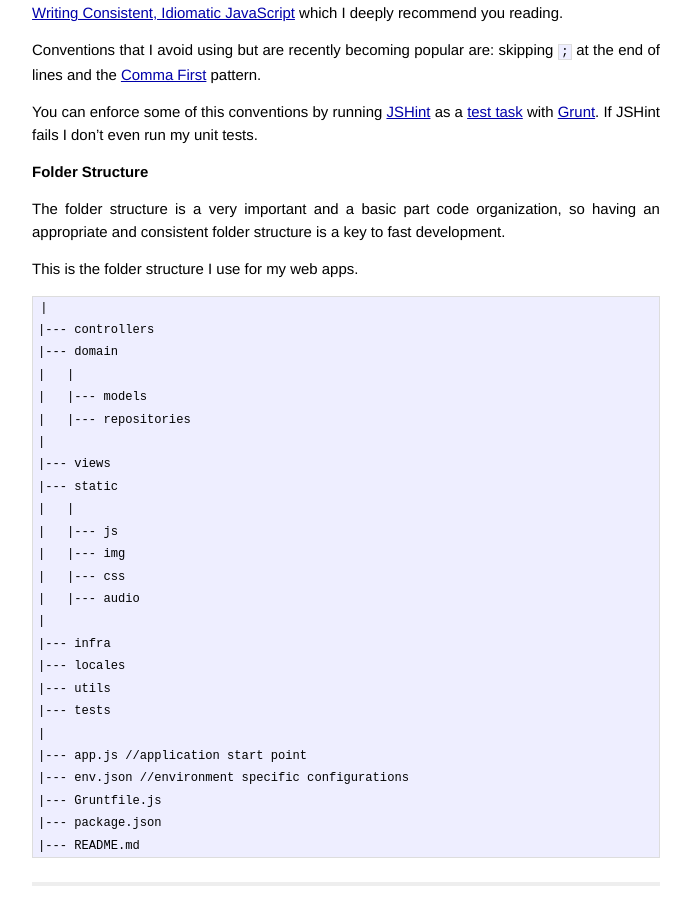
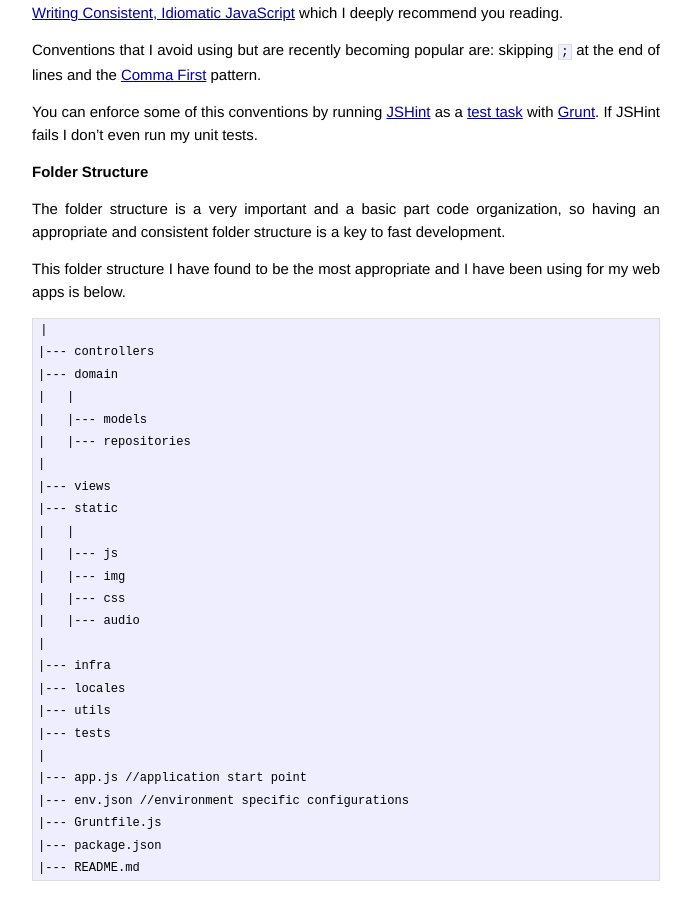
Before and after one commit to renatoargh/renatoargh.github.io, a Jekyll site: the page built from _posts/2014-03-23-web-application-aspects.md, in a window 1280 px wide and 900 px high, scrolled down 1134 px. Shown: the whole window, without its empty margins (294-985 px from the left). Built offline with Jekyll 4.4.1, drawn with Linux system fonts in a browser that asks for light colours; Markdown is read by kramdown in place of the engine named in the settings; comment, search, counter and statistics services are not loaded.

Commit message:
Update 2014-03-23-web-application-aspects.md

````diff
--- a/_posts/2014-03-23-web-application-aspects.md
+++ b/_posts/2014-03-23-web-application-aspects.md
@@ -57,7 +57,7 @@ You can enforce some of this conventions by running [JSHint](https://github.com/
 
 The folder structure is a very important and a basic part code organization, so having an appropriate and consistent folder structure is a key to fast development.
 
-This is the folder structure I use for my web apps.
+This folder structure I have found to be the most appropriate and I have been using for my web apps is below.
 
 ```
 |
````
